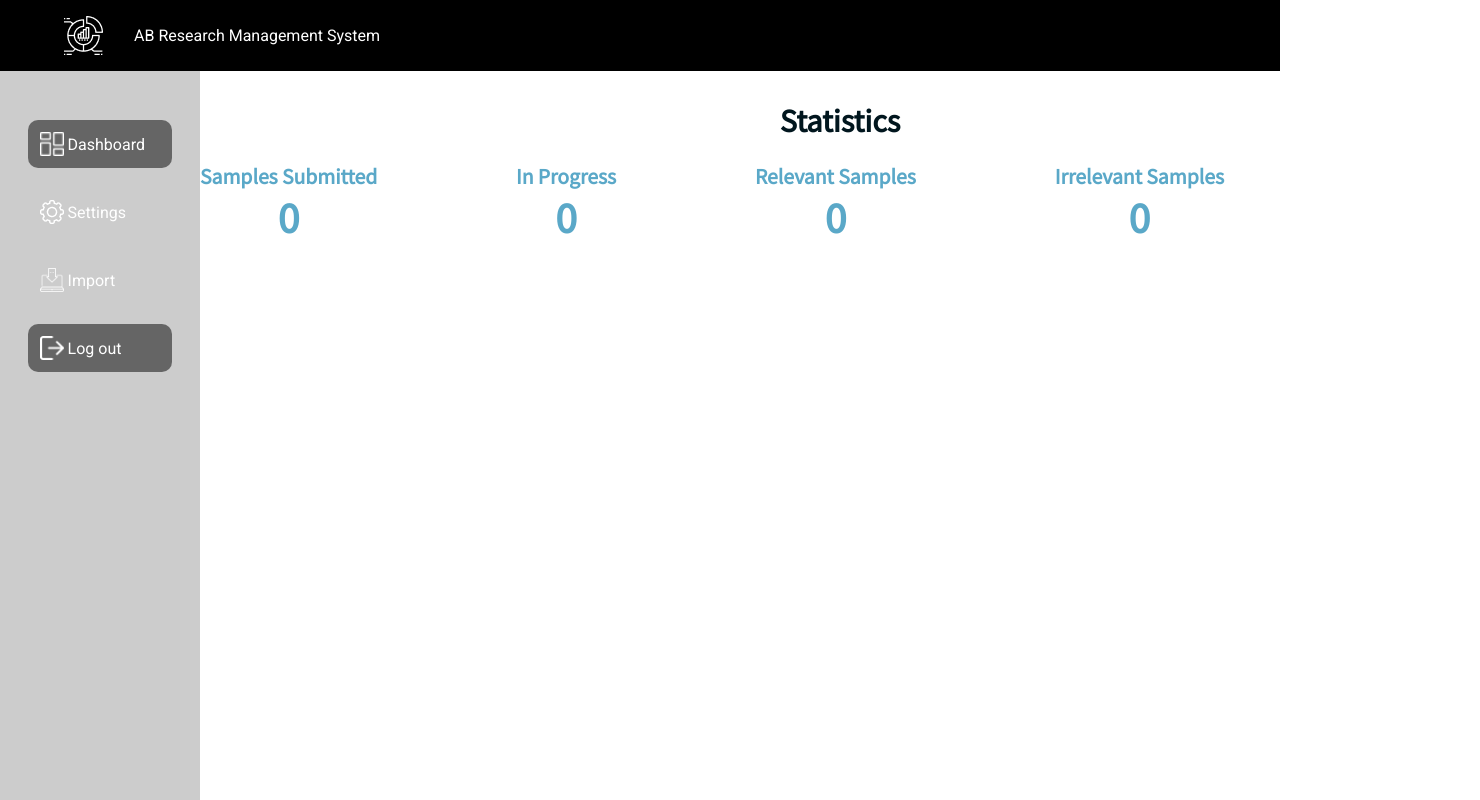
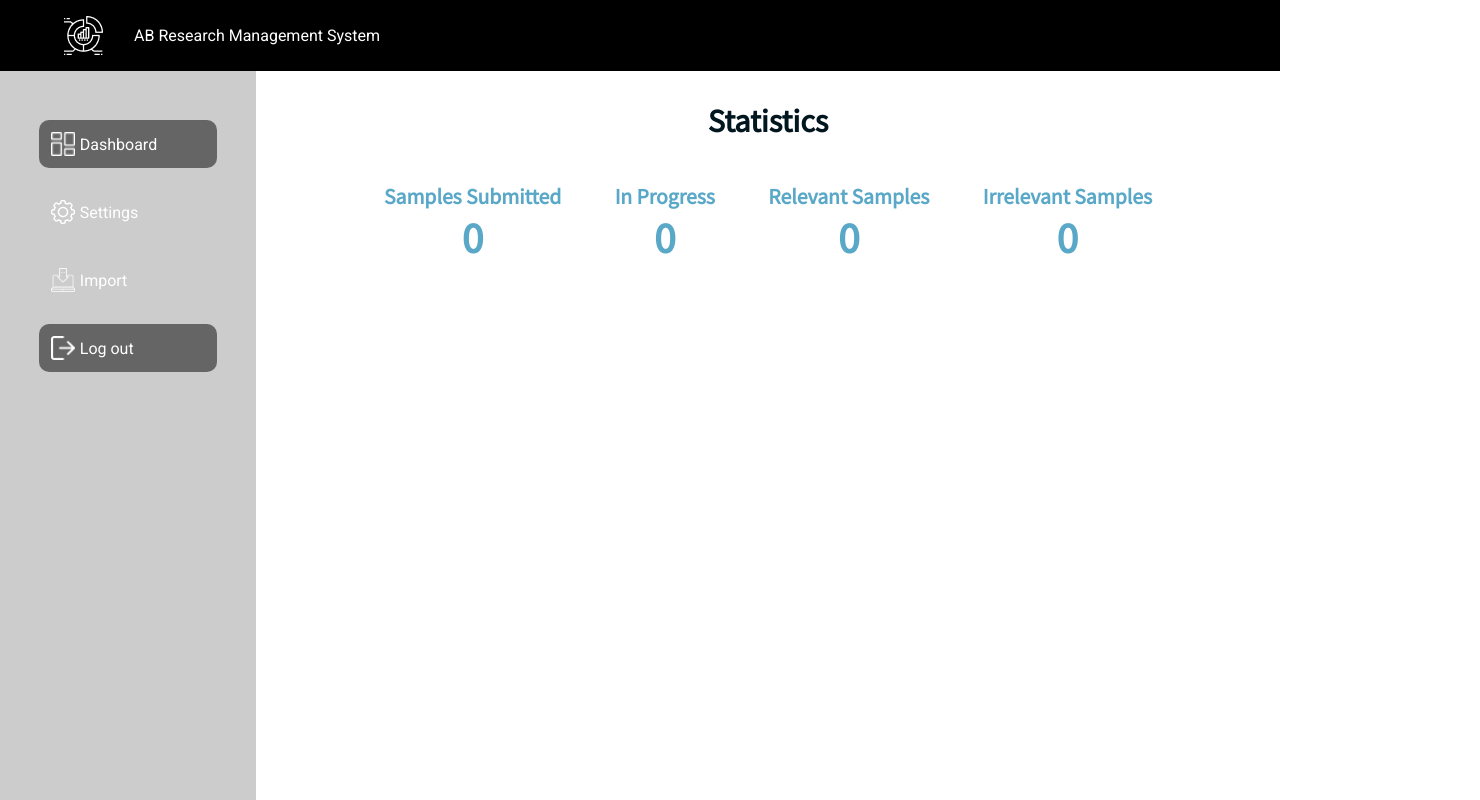
Before and after one commit to lrnzpn/areteboys-vue, a Vue app: page / in a window 1280 px wide. Shown: the whole page, 1480 px wide, since content can reach past the window. Built offline with nearby package versions, Linux system fonts and the light colour scheme.

Commit message:
fix spacing dashboard and sidebar

```diff
--- a/src/components/Navigation.vue
+++ b/src/components/Navigation.vue
@@ -30,7 +30,7 @@ export default {};
   background-color: #ccc;
   position: fixed;
   z-index: 99;
-  width: 200px;
+  width: 20vw;
   height: 100vh;
 }
 
--- a/src/views/Dashboard.vue
+++ b/src/views/Dashboard.vue
@@ -20,6 +20,9 @@
           <h5 class="stat-val">{{irrelevantSamples}}</h5>
         </div>
       </div>
+    </div>
+    <div id="viz">
+
     </div>
   </div>
 </template>
@@ -50,8 +53,9 @@ h5{
 }
 #dashboard {
   font-family: "Source Sans Pro";
-  margin-left: 200px;
-  width: 100%;
+  margin-left: 20vw;
+  width: 80vw;
+
 }
 #statistics {
   margin: 0 auto;
@@ -59,7 +63,9 @@ h5{
 #stats-container {
   display: flex;
   justify-content: space-between;
-  width: 80vw;
+  width: 60vw;
+  margin: 0 auto;
+  padding-top: 20px;
   flex-direction: row;
 }
 
```
